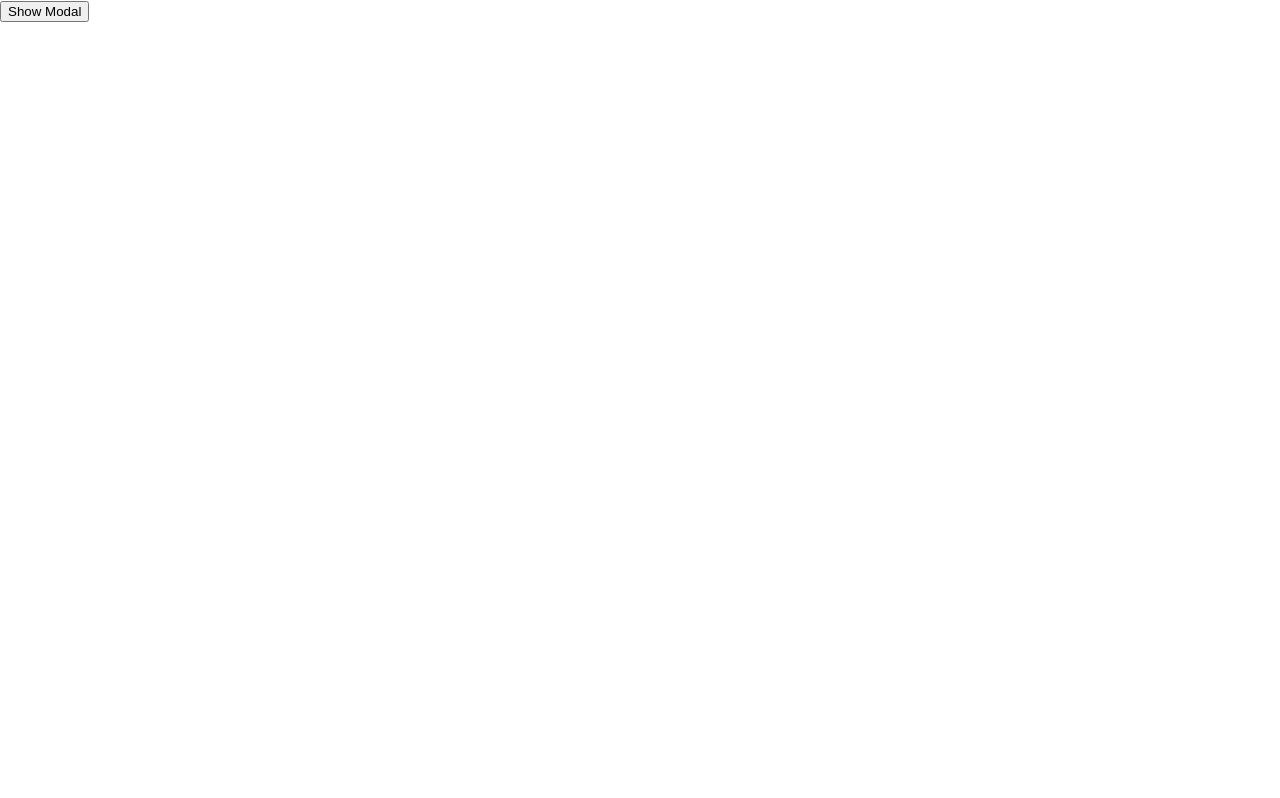
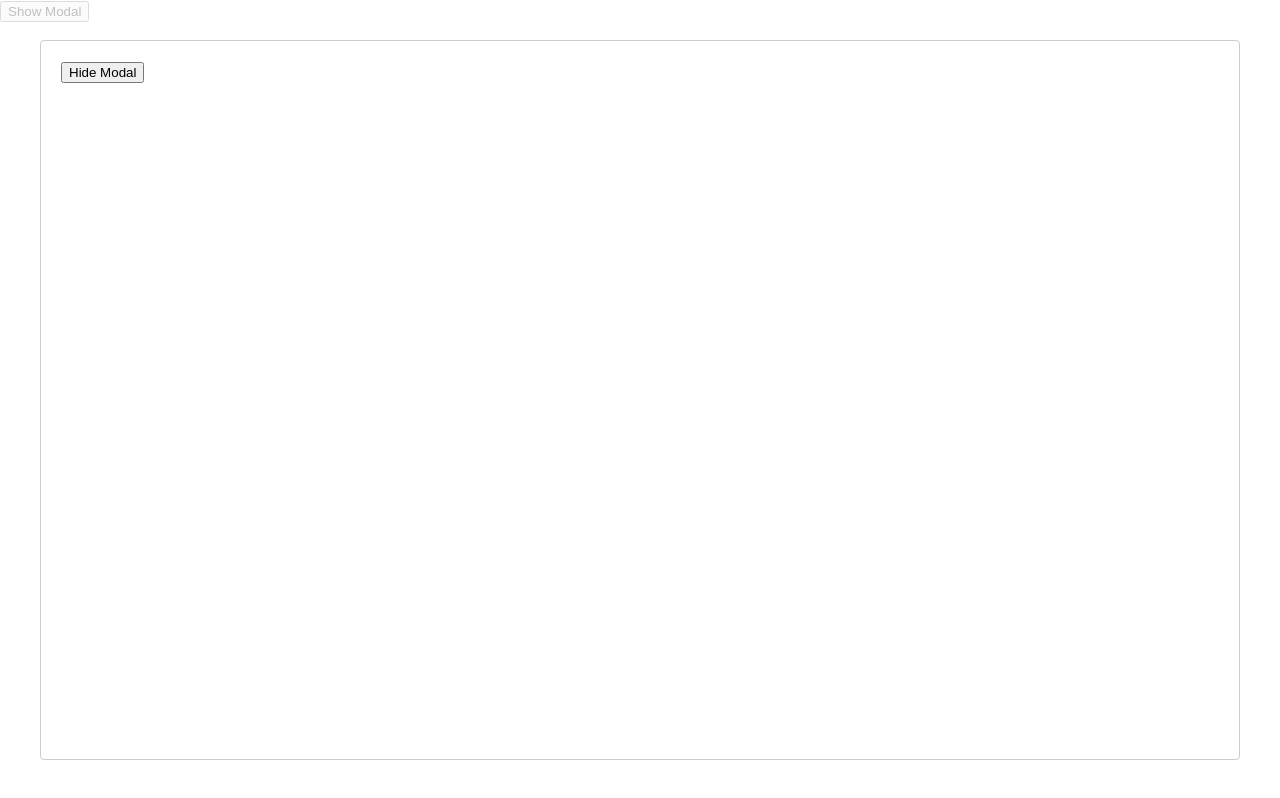
Before and after one commit to YMatoi/learning-react, a React (Create React App) app: page / in a window 1280 px wide. Built offline with nearby package versions, Linux system fonts and the light colour scheme.

Commit message:
create Modal FC

```diff
--- a/src/App.tsx
+++ b/src/App.tsx
@@ -1,16 +1,9 @@
 import React, { useState } from 'react';
-import ReactModal from 'react-modal'
+import Modal from './Modal'
 
 function App() {
-  const [isOpen, setIsOpen] = useState(false)
-
   return (
-    <div>
-      <button onClick={()=>{setIsOpen(true)}}>Show Modal</button>
-      <ReactModal isOpen={isOpen}>
-        <button onClick={()=>{setIsOpen(false)}}>Hide Modal</button>
-      </ReactModal>
-    </div>
+    <Modal isOpen={true} />
   );
 }
 
--- /dev/null
+++ b/src/Modal.tsx
@@ -0,0 +1,24 @@
+import React, { useState } from 'react';
+import ReactModal from 'react-modal'
+
+type ModalProps = {
+    isOpen: boolean;
+}
+
+const Modal = (props: ModalProps) => {
+    const [isOpen, setIsOpen] = useState(props.isOpen)
+
+    function showModal() { setIsOpen(true) }
+    function hideModal() { setIsOpen(false) }
+
+    return (
+        <div>
+            <button onClick={showModal}>Show Modal</button>
+            <ReactModal isOpen={isOpen}>
+                <button onClick={hideModal}>Hide Modal</button>
+            </ReactModal>
+        </div>
+    );
+}
+
+export default Modal;
--- /dev/null
+++ b/src/react-app-env.d.ts
@@ -0,0 +1 @@
+/// <reference types="react-scripts" />
```
